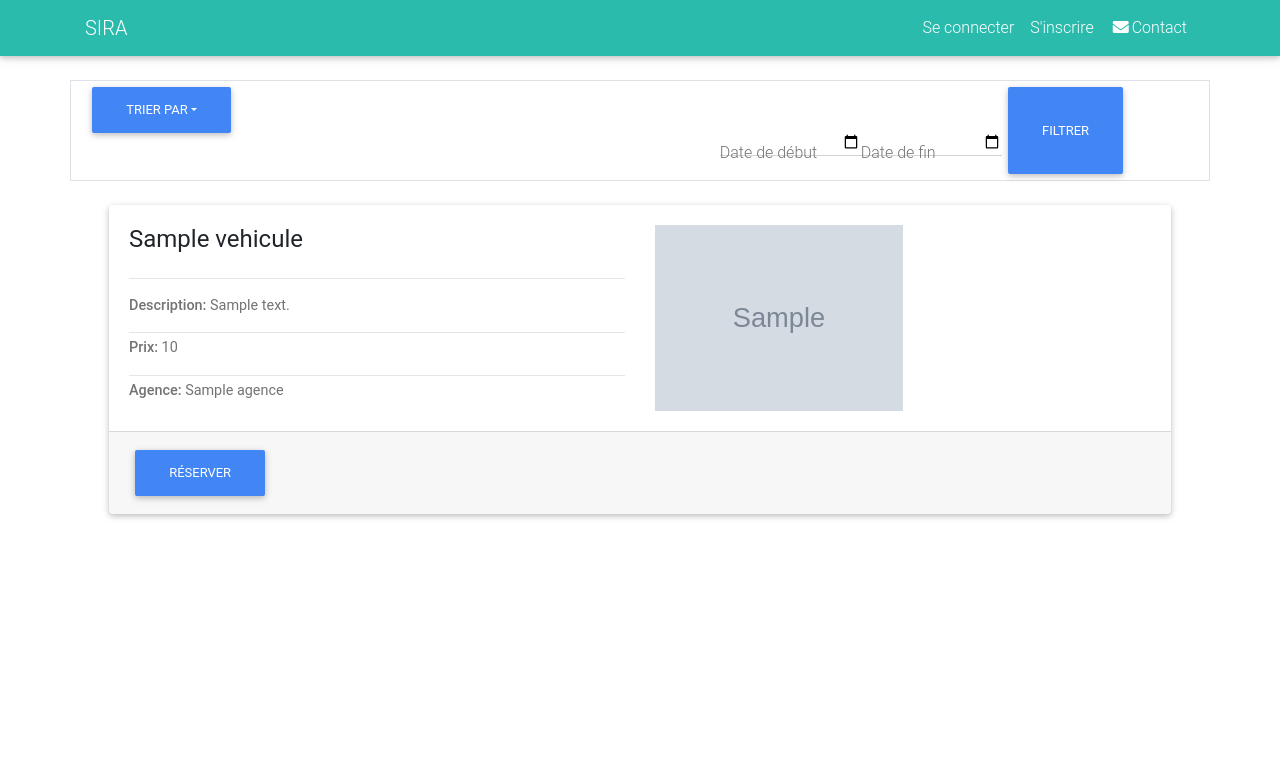
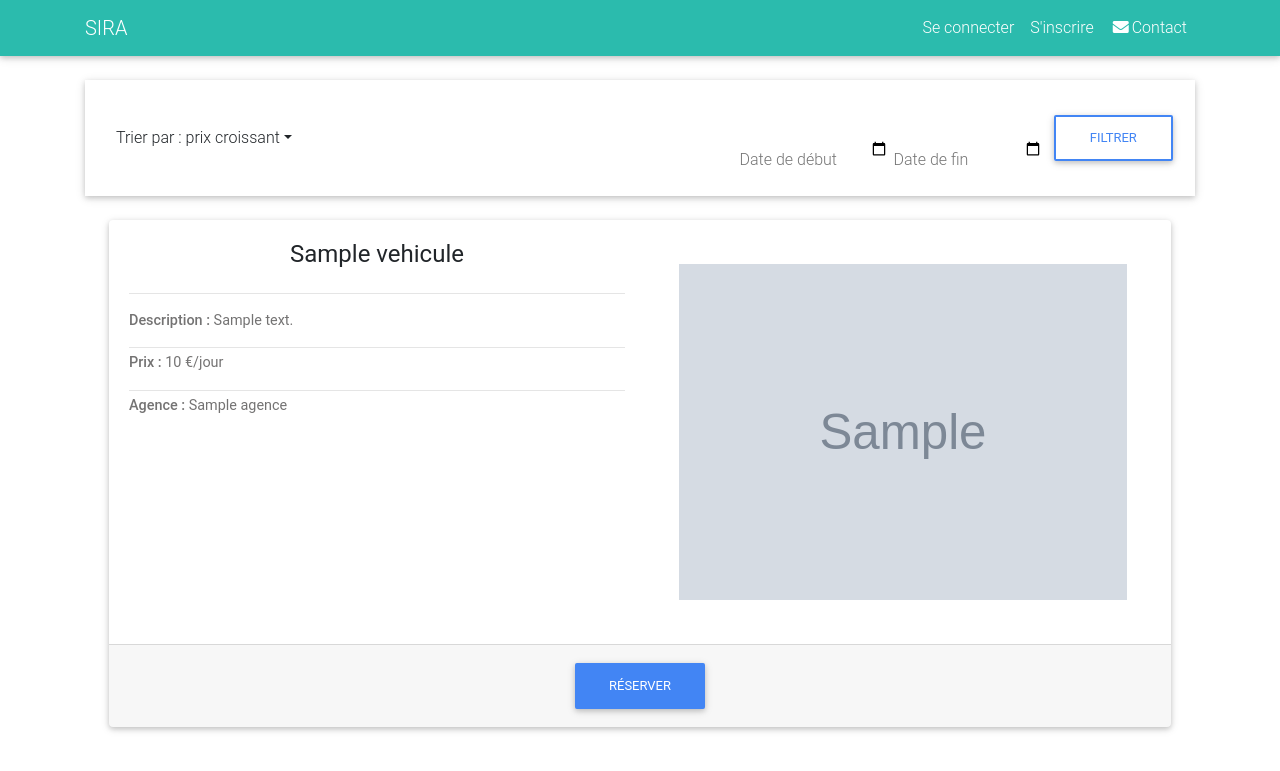
Before and after one commit to PapyBaka/TP_SIRA, a PHP site: page /TP_SIRA/index.php?tri=croissant in a window 1280 px wide. Shown: the top 771 px of the page. Run offline with PHP 8.4, Linux system fonts and the light colour scheme; tables that the repository leaves empty or names only in its code hold one stand-in row (values such as "Sample post"); grey boxes marked "Sample" are stand-in pictures; some libraries are stand-ins or nearby versions.

Commit message:
PRIX CROISSANT / DECROISSANT + FRONT

```diff
--- a/admin/gestion_vehicules.php
+++ b/admin/gestion_vehicules.php
@@ -128,9 +128,9 @@ try {
 
     <?php if (!empty($_POST["id"]) || !empty($_GET["id"])): ?>
         <?php if (isset($info_vehicule)): ?>
-        <input type="text" value="<?= $_GET["id"] ?>" name="id">
+        <input type="hidden" value="<?= $_GET["id"] ?>" name="id">
         <?php elseif (isset($verif_vehicule["error"])): ?>
-        <input type="text" value="<?= $_POST["id"] ?>" name="id">
+        <input type="hidden" value="<?= $_POST["id"] ?>" name="id">
         <?php endif ?>
     <?php endif ?>
     <div class="form-group">
--- a/index.php
+++ b/index.php
@@ -1,29 +1,50 @@
 <?php
 require_once "req/modele.php";
 require 'req/header.php';
+
+
+        // ------- PRIX CROISSANT / DECROISSANT ------- //
+
+            if (isset($_GET["tri"])) {
+                if ($_GET["tri"] == "croissant") {
+                    $donnees = execRequete("SELECT vehicules.id, vehicules.titre, vehicules.prix, vehicules.description, vehicules.photos, agences.titre AS titre_agence
+                    FROM vehicules
+                    INNER JOIN agences ON agences.id = vehicules.agence_id ORDER BY vehicules.prix",[]);
+                    $vehicules = $donnees->fetchAll();
+
+                } else if ($_GET["tri"] == "décroissant") {
+                    $donnees = execRequete("SELECT vehicules.id, vehicules.titre, vehicules.prix, vehicules.description, vehicules.photos, agences.titre AS titre_agence
+                    FROM vehicules
+                    INNER JOIN agences ON agences.id = vehicules.agence_id ORDER BY vehicules.prix DESC",[]);
+                    $vehicules = $donnees->fetchAll();
+                }
+
+            }else{
 
                 $donnees = execRequete("SELECT vehicules.id, vehicules.titre, vehicules.prix, vehicules.description, vehicules.photos, agences.titre AS titre_agence
                 FROM vehicules
                 INNER JOIN agences ON agences.id = vehicules.agence_id",[]);
                 $vehicules = $donnees->fetchAll();
+            }
 
 ?>
 <div class="container">
 
-    <div class="row border d-flex justify-content-center">
+    <div class="navbar navbar-expand-lg navbar-dark light-color">
         <!-- Tri croissant/decroissant -->
         <div class="col">
-            <button class="btn btn-primary text-center dropdown-toggle mr-4" type="button" data-toggle="dropdown">Trier par</button>
+            <a class="text-center dropdown-toggle mr-4" data-toggle="dropdown">Trier par : <?= isset($_GET['tri']) ? "prix ".$_GET['tri'] : "" ?></a>
+
             <div class="dropdown-menu">
-            <a class="dropdown-item" href="#">Prix croissant</a>
-            <a class="dropdown-item" href="#">Prix décroissant</a>
+            <a class="dropdown-item" href="?tri=croissant">Prix croissant</a>
+            <a class="dropdown-item" href="?tri=décroissant">Prix décroissant</a>
             </div>
         </div>
 
         <!-- Tri croissant/decroissant -->
 
         <!-- Filtre choix dates -->
-        <div class="col">
+
         <form action="" method="post" class="d-flex justify-content-center">
             <div class="md-form">
             <input class="mt-4"type="date" id="datedebut" class="form-control">
@@ -33,9 +54,8 @@ require 'req/header.php';
             <input class="mt-4" type="date" id="datefin" class="form-control">
             <label class="mt-4" for="datefin">Date de fin</label>
             </div>
-            <button class="btn btn-primary" type="submit">Filtrer</button>
         </form>
-        </div>
+        <button class="btn btn-outline-primary" type="submit">Filtrer</button>
 
         <!-- Filtre choix dates -->
     </div>
@@ -45,31 +65,33 @@ require 'req/header.php';
 
     <!-- AFFICHAGE DES VEHICULES RESERVABLES -->
     <?php foreach($vehicules as $vehicule):?>
+
         <div class="card m-4">
             <div class="card-body">
                 <div class="row">
                     <div class="col-6">
                         <!--Title-->
-                    <h4 class="card-title"><?= $vehicule->titre?></h4>
+                        <h4 class="card-title text-center"><?= $vehicule->titre?></h4>
                         <hr class="mt-4">
                         <!--Text-->
-                    <p class="card-text"><strong>Description: </strong><?= $vehicule->description?></p>
+                        <p class="card-text"><strong>Description : </strong><?= $vehicule->description?></p>
                         <hr class="my-1">
-                    <p class="card-text"><strong>Prix: </strong><?= $vehicule->prix?></p>
+                        <p class="card-text"><strong>Prix : </strong><?= $vehicule->prix?> €/jour</p>
                         <hr class="my-1">
-                    <p class="card-text"><strong>Agence: </strong><?= $vehicule->titre_agence?></p>
+                        <p class="card-text"><strong>Agence : </strong><?= $vehicule->titre_agence?></p>
                     </div>
                     <div class="col-6">
-                    <img class="img-fluid w-50" src="<?= $vehicule->photos ?>">
+                        <img class="img-fluid w-100 p-4" src="<?= $vehicule->photos ?>">
                     </div>
                 </div>
             </div>
-        <div class="card-footer text-muted">
+            <div class="card-footer text-muted text-center">
             <a href="reservation.php?id=<?= $vehicule->id ?>" class="btn btn-primary">Réserver</a>
             </div>
         </div>
     <?php endforeach ?>
 
+
 </div>
 
 <?php require "req/footer.php";
--- a/req/header.php
+++ b/req/header.php
@@ -34,7 +34,7 @@
 <body id="">
 
   <!-- Navigation -->
-  <nav class="navbar navbar-expand-md default-color navbar-dark mb-4">
+  <nav class="navbar navbar-expand-md sticky-top default-color navbar-dark mb-4">
     <div class="container">
       <a class="navbar-brand" href="<?= RACINE ?>">SIRA</a>
 
@@ -73,7 +73,7 @@
           <li class="nav-item dropdown">
             <a class="nav-link dropdown-toggle" id="navbarDropdownMenuLink-333" data-toggle="dropdown"
                 aria-haspopup="true" aria-expanded="false">
-                <i class="fas fa-user"></i>
+                <i class="fas fa-user"></i> Bonjour <?= $_SESSION['prenom']?>
             </a>
               <div class="dropdown-menu dropdown-menu-right dropdown-default">
                 <a class="dropdown-item" href="#">Mon compte</a>
```
Also changed, not shown: utilities/img/vehicules/092178_2019_mercedesbenz_Classe_A.jpg (added), utilities/img/vehicules/2011022514134064.jpg (added). Lines whose indentation alone changed are shown as unchanged.
